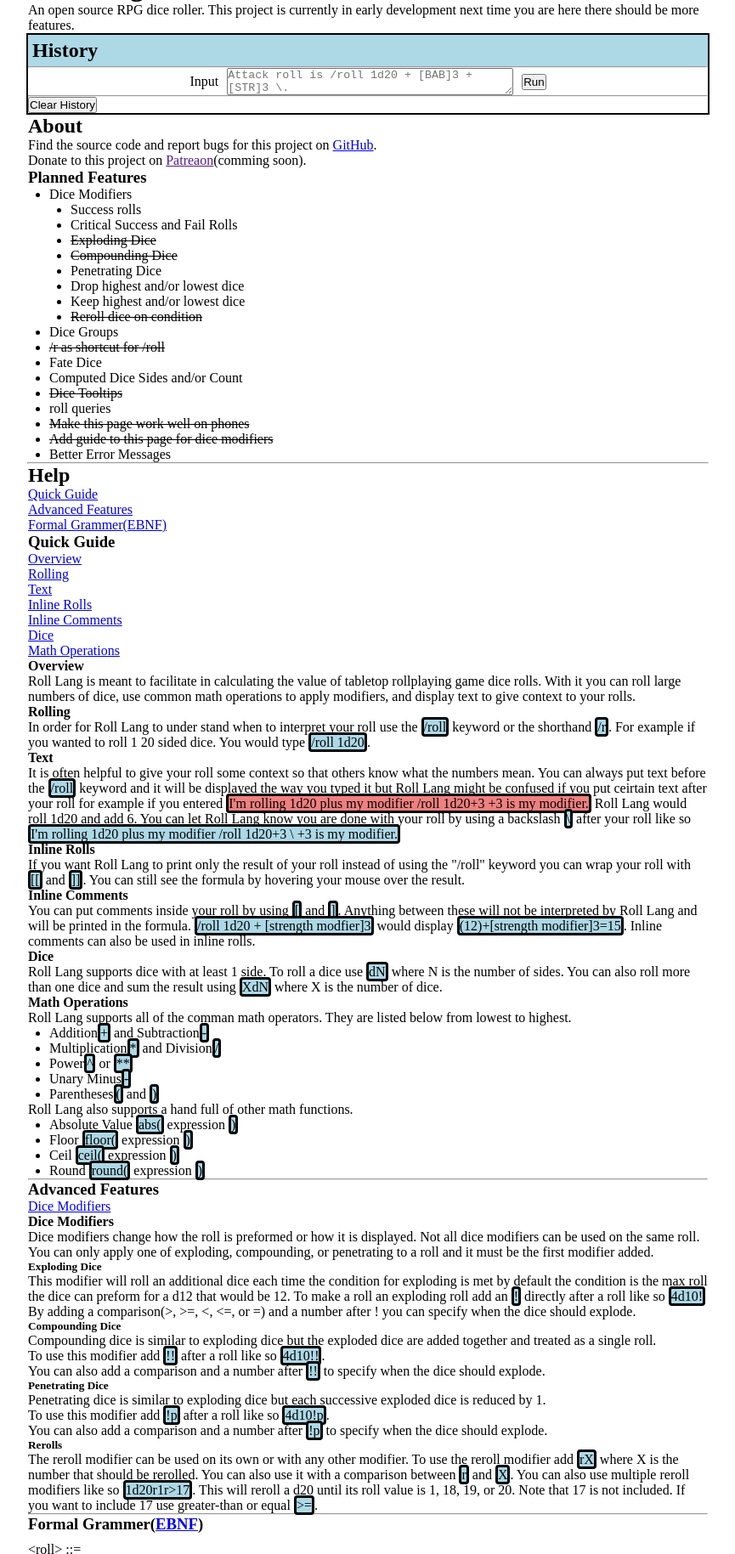
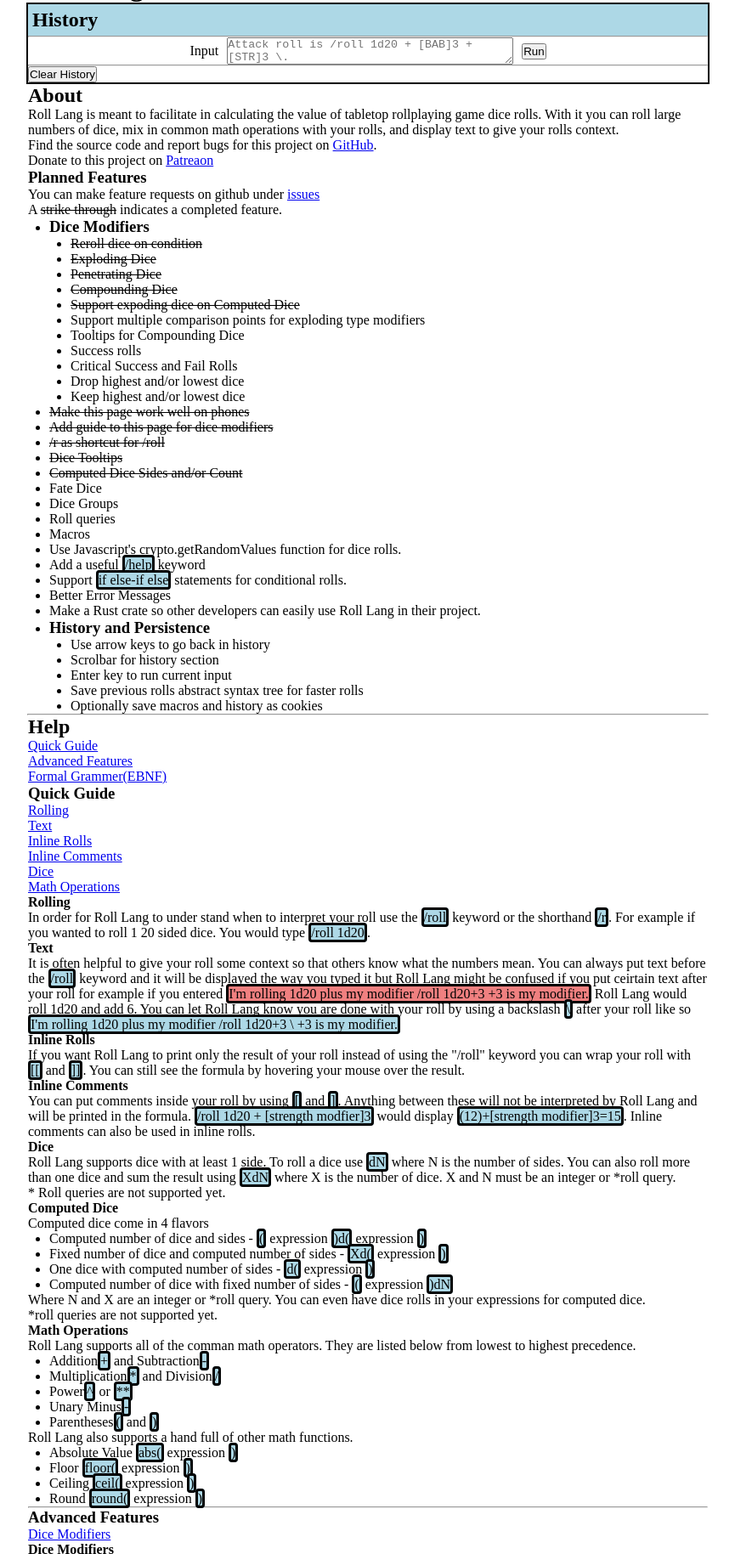
Before and after one commit to jacobguenther/roll_lang, a website built with webpack: page www/index.html in a window 1280 px wide. Shown: the part 34-1863 px from the top of the page at 85% size, without its empty margins (207-1072 px from the left). Built offline with nearby package versions, Linux system fonts and the light colour scheme.

Commit message:
Update planned features and guides.

```diff
--- a/www/index.html
+++ b/www/index.html
@@ -16,9 +16,6 @@
 <body id="page-container">
 	<header class="grid-item">
 		<h1>Roll Lang</h1>
-		<p>An open source RPG dice roller. This project is currently in early development next time you are here there
-			should be more features.
-		</p>
 		<noscript>This webpage requires javascript and WebAssembly to run. Please enable javascript or if your browser
 			does not support WebAssembly consider using Firefox, Chrome, Edge or Safari.
 		</noscript>
@@ -48,31 +45,55 @@
 		<header>
 			<h2>About</h2>
 		</header>
+		<p>Roll Lang is meant to facilitate in calculating the value of tabletop rollplaying game dice rolls. With
+			it you can roll large numbers of dice, mix in common math operations with your rolls, and display text
+			to give your rolls context.
+		</p>
 		<p>Find the source code and report bugs for this project on <a href="https://github.com/jacobguenther/roll_lang">GitHub</a>.</p>
-		<p>Donate to this project on <a href="">Patreaon</a>(comming soon).</p>
+		<p>Donate to this project on <a href="https://www.patreon.com/roll_lang">Patreaon</a></p>
+
 		<h3>Planned Features</h3>
+		<p>You can make feature requests on github under <a href="https://github.com/jacobguenther/roll_lang/issues">issues</a></p>
+		<p>A <span class="feature-completed">strike through</span> indicates a completed feature.</p>
 		<ul class="bullet-list">
-			<li>Dice Modifiers
+			<li><h3>Dice Modifiers</h3>
 				<ul class="bullet-list">
+					<li class="feature-completed">Reroll dice on condition</li>
+					<li class="feature-completed">Exploding Dice</li>
+					<li class="feature-completed">Penetrating Dice</li>
+					<li class="feature-completed">Compounding Dice</li>
+					<li class="feature-completed">Support expoding dice on Computed Dice</li>
+					<li>Support multiple comparison points for exploding type modifiers</li>
+					<li>Tooltips for Compounding Dice</li>
 					<li>Success rolls</li>
 					<li>Critical Success and Fail Rolls</li>
-					<li class="feature-completed">Exploding Dice</li>
-					<li class="feature-completed">Compounding Dice</li>
-					<li>Penetrating Dice</li>
 					<li>Drop highest and/or lowest dice</li>
 					<li>Keep highest and/or lowest dice</li>
-					<li class="feature-completed">Reroll dice on condition</li>
 				</ul>
 			</li>
-			<li>Dice Groups</li>
-			<li class="feature-completed">/r as shortcut for /roll</li>
-			<li>Fate Dice</li>
-			<li>Computed Dice Sides and/or Count</li>
-			<li class="feature-completed">Dice Tooltips</li>
-			<li>roll queries</li>
 			<li class="feature-completed">Make this page work well on phones</li>
 			<li class="feature-completed">Add guide to this page for dice modifiers</li>
+			<li class="feature-completed">/r as shortcut for /roll</li>
+			<li class="feature-completed">Dice Tooltips</li>
+			<li class="feature-completed">Computed Dice Sides and/or Count</li>
+			<li>Fate Dice</li>
+			<li>Dice Groups</li>
+			<li>Roll queries</li>
+			<li>Macros</li>
+			<li>Use Javascript's crypto.getRandomValues function for dice rolls.</li>
+			<li>Add a useful <span class="roll-example">/help</span> keyword</li>
+			<li>Support <span class="roll-example">if else-if else</span> statements for conditional rolls.</li>
 			<li>Better Error Messages</li>
+			<li>Make a Rust crate so other developers can easily use Roll Lang in their project.</li>
+			<li><h3>History and Persistence</h3>
+				<ul class="bullet-list">
+					<li>Use arrow keys to go back in history</li>
+					<li>Scrolbar for history section</li>
+					<li>Enter key to run current input</li>
+					<li>Save previous rolls abstract syntax tree for faster rolls</li>
+					<li>Optionally save macros and history as cookies</li>
+				</ul>
+			</li>
 	</article>
 
 	<hr class="grid-item">
@@ -92,7 +113,6 @@
 			<h3>Quick Guide</h3>
 			<nav>
 			<ul>
-				<li><a href="#overview">Overview</a></li>
 				<li><a href="#rolling">Rolling</a></li>
 				<li><a href="#text">Text</a></li>
 				<li><a href="#inline-rolls">Inline Rolls</a></li>
@@ -102,11 +122,6 @@
 			</ul>
 			</nav>
 
-			<h4 id="overview">Overview</h4>
-			<p>Roll Lang is meant to facilitate in calculating the value of tabletop rollplaying game dice rolls. With
-				it you can roll large numbers of dice, use common math operations to apply modifiers, and display text
-				to give context to your rolls.
-			</p>
 			<h4 id="rolling">Rolling</h4>
 			<p>In order for Roll Lang to under stand when to interpret your roll use the <span class="roll-example">/roll</span>
 				keyword or the shorthand <span class="roll-example">/r</span>. For example if you wanted to roll 1 20 sided dice. You would type <span class="roll-example">/roll 1d20</span>.
@@ -136,10 +151,21 @@
 			<h4 id="dice">Dice</h4>
 			<p>Roll Lang supports dice with at least 1 side. To roll a dice use <span class="roll-example">dN</span>
 				where N is the number of sides. You can also roll more than one dice and sum the result using
-				<span class="roll-example">XdN</span> where X is the number of dice.
+				<span class="roll-example">XdN</span> where X is the number of dice. X and N must be an integer or *roll query.
 			</p>
+			<p>* Roll queries are not supported yet.</p>
+			<h4 id="computed-dice">Computed Dice</h4>
+			<p>Computed dice come in 4 flavors</p>
+			<ul class="bullet-list">
+				<li>Computed number of dice and sides - <span class="roll-example">(</span> expression <span class="roll-example">)d(</span> expression <span class="roll-example">)</span></li>
+				<li>Fixed number of dice and computed number of sides - <span class="roll-example">Xd(</span> expression <span class="roll-example">)</span></li>
+				<li>One dice with computed number of sides - <span class="roll-example">d(</span> expression <span class="roll-example">)</span></li>
+				<li>Computed number of dice with fixed number of sides - <span class="roll-example">(</span> expression <span class="roll-example">)dN</span></li>
+			</ul>
+			<p>Where N and X are an integer or *roll query. You can even have dice rolls in your expressions for computed dice.</p>
+			<p>*roll queries are not supported yet.</p>
 			<h4 id="math-operations">Math Operations</h4>
-			<p>Roll Lang supports all of the comman math operators. They are listed below from lowest to highest.</p>
+			<p>Roll Lang supports all of the comman math operators. They are listed below from lowest to highest precedence.</p>
 			<ul class="bullet-list">
 				<li>Addition<span class="roll-example">+</span> and Subtraction<span class="roll-example">-</span></li>
 				<li>Multiplication<span class="roll-example">*</span> and Division<span class="roll-example">/</span></li>
@@ -151,7 +177,7 @@
 			<ul class="bullet-list">
 				<li>Absolute Value <span class="roll-example">abs(</span> expression <span class="roll-example">)</span></li>
 				<li>Floor <span class="roll-example">floor(</span> expression <span class="roll-example">)</span></li>
-				<li>Ceil <span class="roll-example">ceil(</span> expression <span class="roll-example">)</span></li>
+				<li>Ceiling <span class="roll-example">ceil(</span> expression <span class="roll-example">)</span></li>
 				<li>Round  <span class="roll-example">round(</span> expression <span class="roll-example">)</span></li>
 			</ul>
 		</section>
@@ -169,12 +195,23 @@
 				first modifier added.</p>
 			<ul>
 				<li>
+					<h5>Comparisons</h5>
+					<p>Some dice modifiers can be used with an optional comparison. The valid comparisons are listed below.</p>
+					<ul class="bullet-list">
+						<li>greater than - <span class="roll-example">&gt;</span></li>
+						<li>greater than or equal - <span class="roll-example">&gt;=</span></li>
+						<li>less than - <span class="roll-example">&lt;</li>
+						<li>less than or equal - <span class="roll-example">&lt;=</span></li>
+						<li>equal - <span class="roll-example">=</span></li>
+					</ul>
+				</li>
+				<li>
 					<h5>Exploding Dice</h5>
 					<p>This modifier will roll an additional dice each time the condition for exploding is met by
 						default the condition is the max roll the dice can preform for a d12 that would be 12. To make a
 						roll an exploding roll add an <span class="roll-example">!</span> directly after a roll like so
 						<span class="roll-example">4d10!</span></p>
-					<p>By adding a comparison(>, >=, &lt;, &lt;=, or =) and a number after ! you can specify when the
+					<p>By adding a comparison and a number after ! you can specify when the
 						dice should explode.</p>
 				</li>
 				<li>
@@ -336,7 +373,7 @@
 
 				<li class="production">&lt;fate&gt; ::=
 					<ul class="rules">
-						<li class="production-rule">([&lt;integer&gt;] | &lt;roll_query&gt;) "dF"</li>
+						<li class="production-rule">[&lt;integer&gt; | &lt;roll_query&gt;] "dF"</li>
 						<li class="production-rule"></li>
 					</ul>
 				</li>
```
